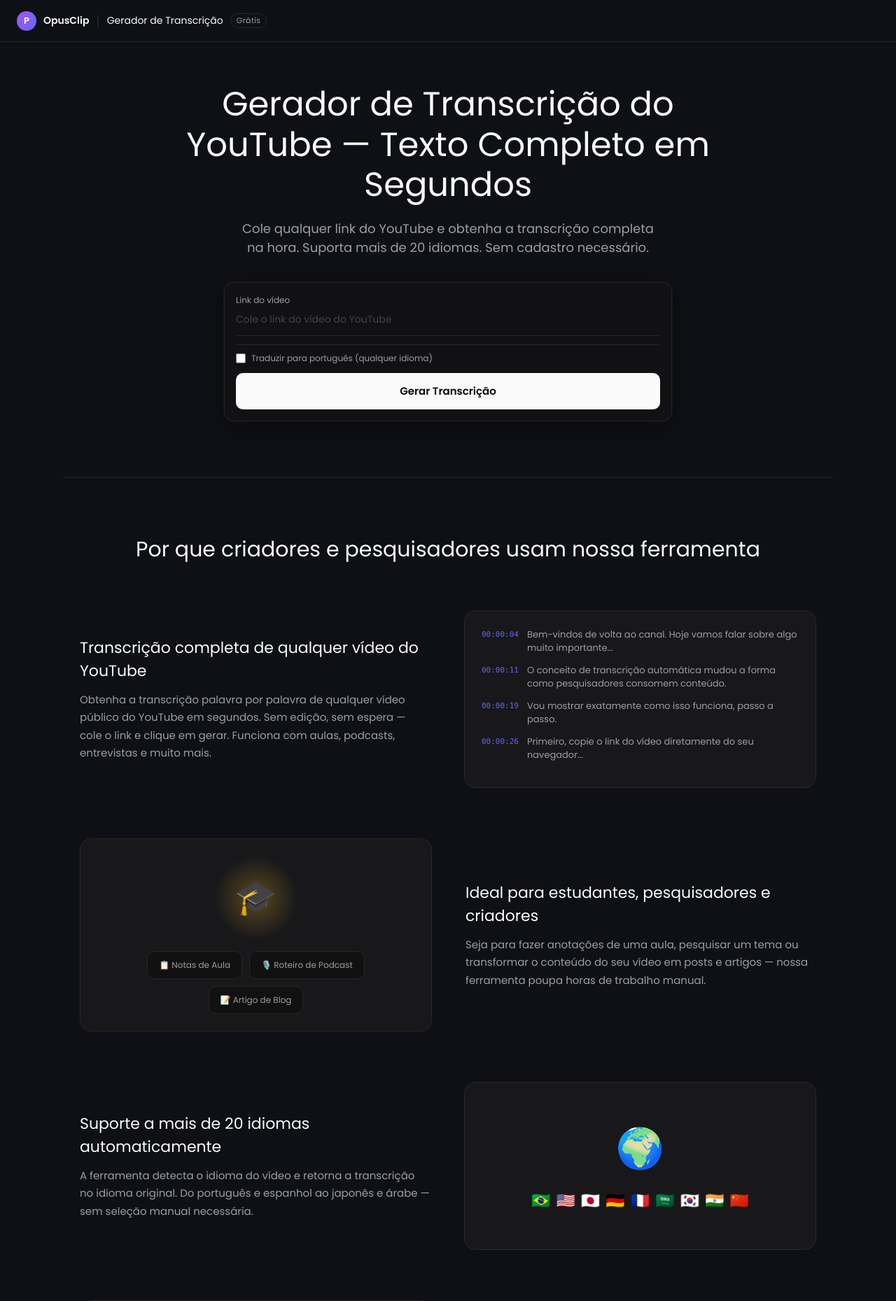
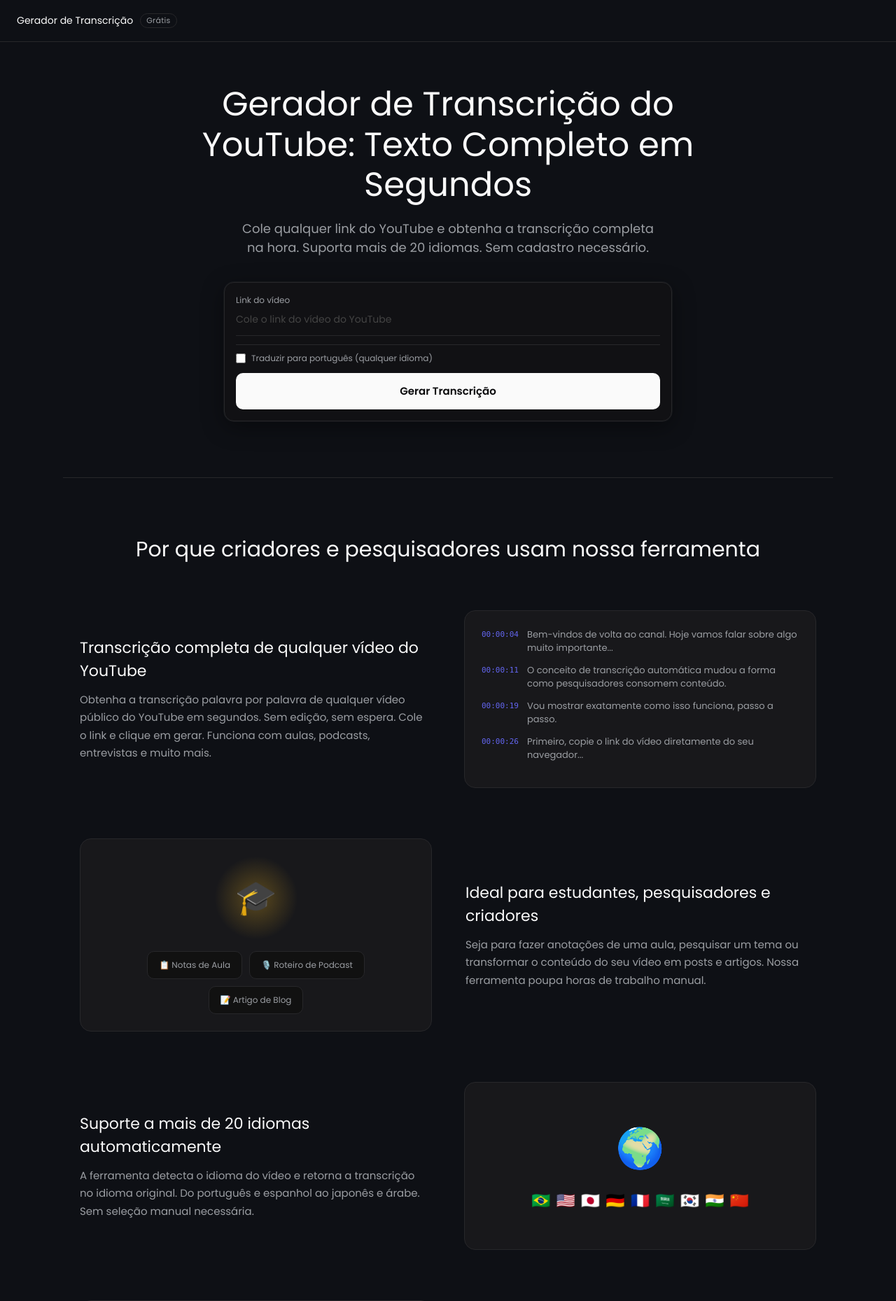
Before and after one commit to LucasRossatto/video-transcriber, a Flask app: page / in a window 1280 px wide. Shown: the top 1859 px of the page at 70% size. Run offline with Flask 3, Linux system fonts and the light colour scheme; some libraries are stand-ins or nearby versions.

Commit message:
fix: correct title formatting and improve text clarity in index.html

```diff
--- a/src/transcribe_video/templates/index.html
+++ b/src/transcribe_video/templates/index.html
@@ -3,7 +3,7 @@
 <head>
   <meta charset="UTF-8" />
   <meta name="viewport" content="width=device-width, initial-scale=1.0" />
-  <title>Gerador de Transcrição do YouTube — Grátis e Instantâneo</title>
+  <title>Gerador de Transcrição do YouTube: Grátis e Instantâneo</title>
   <script src="https://cdn.tailwindcss.com"></script>
   <link href="https://fonts.googleapis.com/css2?family=Poppins:wght@400;500;600&display=swap" rel="stylesheet" />
   <style>
@@ -48,14 +48,6 @@
       padding: 0 24px;
     }
     .nav-left { display: flex; align-items: center; gap: 10px; }
-    .opus-icon {
-      width: 28px; height: 28px; border-radius: 50%;
-      background: linear-gradient(135deg, #a855f7, #6366f1);
-      display: flex; align-items: center; justify-content: center;
-      font-size: 13px; font-weight: 700; color: #fff; flex-shrink: 0;
-    }
-    .nav-brand { font-size: 14px; font-weight: 600; color: var(--text); }
-    .nav-sep { color: var(--border); font-size: 18px; }
     .nav-tool { font-size: 14px; color: var(--text); }
     .badge-free {
       font-size: 11px; color: var(--muted); border: 1px solid var(--border);
@@ -403,9 +395,6 @@
 <!-- NAVBAR -->
 <nav class="navbar">
   <div class="nav-left">
-    <div class="opus-icon">P</div>
-    <span class="nav-brand">OpusClip</span>
-    <span class="nav-sep">|</span>
     <span class="nav-tool">Gerador de Transcrição</span>
     <span class="badge-free">Grátis</span>
   </div>
@@ -413,7 +402,7 @@
 
 <!-- HERO -->
 <section class="hero">
-  <h1>Gerador de Transcrição do YouTube — Texto Completo em Segundos</h1>
+  <h1>Gerador de Transcrição do YouTube: Texto Completo em Segundos</h1>
   <p>Cole qualquer link do YouTube e obtenha a transcrição completa na hora. Suporta mais de 20 idiomas. Sem cadastro necessário.</p>
 
   <div class="input-box">
@@ -483,7 +472,7 @@
   <div class="feature-row">
     <div class="feature-text">
       <h3>Transcrição completa de qualquer vídeo do YouTube</h3>
-      <p>Obtenha a transcrição palavra por palavra de qualquer vídeo público do YouTube em segundos. Sem edição, sem espera — cole o link e clique em gerar. Funciona com aulas, podcasts, entrevistas e muito mais.</p>
+      <p>Obtenha a transcrição palavra por palavra de qualquer vídeo público do YouTube em segundos. Sem edição, sem espera. Cole o link e clique em gerar. Funciona com aulas, podcasts, entrevistas e muito mais.</p>
     </div>
     <div class="feature-img">
       <div class="mock-transcript">
@@ -511,7 +500,7 @@
   <div class="feature-row reverse">
     <div class="feature-text">
       <h3>Ideal para estudantes, pesquisadores e criadores</h3>
-      <p>Seja para fazer anotações de uma aula, pesquisar um tema ou transformar o conteúdo do seu vídeo em posts e artigos — nossa ferramenta poupa horas de trabalho manual.</p>
+      <p>Seja para fazer anotações de uma aula, pesquisar um tema ou transformar o conteúdo do seu vídeo em posts e artigos. Nossa ferramenta poupa horas de trabalho manual.</p>
     </div>
     <div class="feature-img">
       <div class="mock-glow">
@@ -529,7 +518,7 @@
   <div class="feature-row">
     <div class="feature-text">
       <h3>Suporte a mais de 20 idiomas automaticamente</h3>
-      <p>A ferramenta detecta o idioma do vídeo e retorna a transcrição no idioma original. Do português e espanhol ao japonês e árabe — sem seleção manual necessária.</p>
+      <p>A ferramenta detecta o idioma do vídeo e retorna a transcrição no idioma original. Do português e espanhol ao japonês e árabe. Sem seleção manual necessária.</p>
     </div>
     <div class="feature-img">
       <div class="mock-globe">
@@ -581,7 +570,7 @@
         Como gerar a transcrição de um vídeo do YouTube?
         <span class="faq-arrow">›</span>
       </button>
-      <div class="faq-answer">Cole a URL do vídeo no campo acima e clique em "Gerar Transcrição". A ferramenta busca as legendas disponíveis e exibe a transcrição na tela em segundos — sem precisar de conta.</div>
+      <div class="faq-answer">Cole a URL do vídeo no campo acima e clique em "Gerar Transcrição". A ferramenta busca as legendas disponíveis e exibe a transcrição na tela em segundos, sem precisar de conta.</div>
     </div>
     <div class="faq-item">
       <button class="faq-btn" onclick="toggleFaq(this)">
@@ -595,7 +584,7 @@
         Quais idiomas são suportados?
         <span class="faq-arrow">›</span>
       </button>
-      <div class="faq-answer">A ferramenta prioriza português (pt-BR), depois inglês, e por fim qualquer legenda disponível no vídeo — japonês, alemão, árabe, coreano e muito mais. Se o vídeo tiver legenda, ela é retornada no idioma original.</div>
+      <div class="faq-answer">A ferramenta prioriza português (pt-BR), depois inglês, e por fim qualquer legenda disponível no vídeo: japonês, alemão, árabe, coreano e muito mais. Se o vídeo tiver legenda, ela é retornada no idioma original.</div>
     </div>
     <div class="faq-item">
       <button class="faq-btn" onclick="toggleFaq(this)">
```
